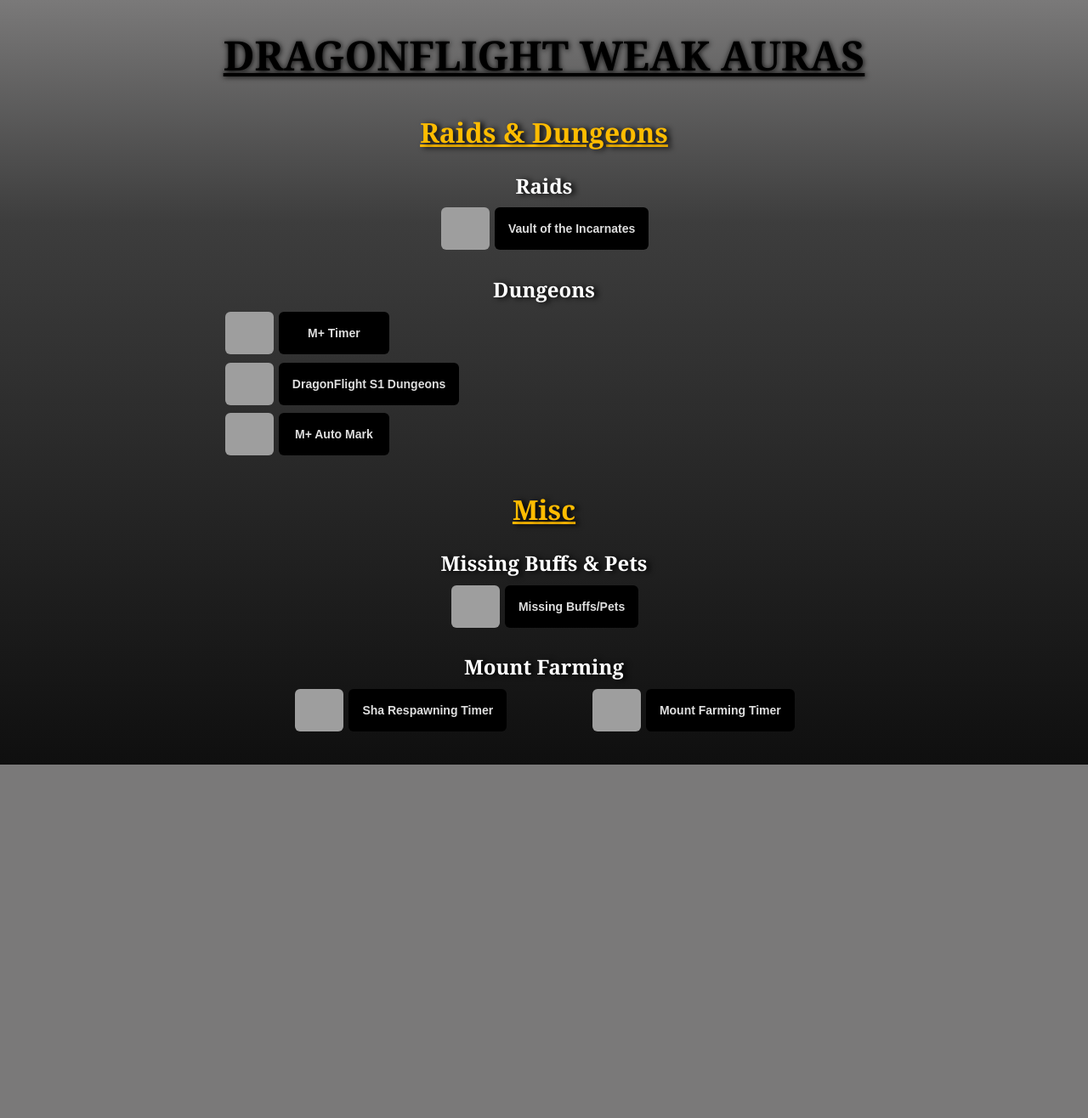
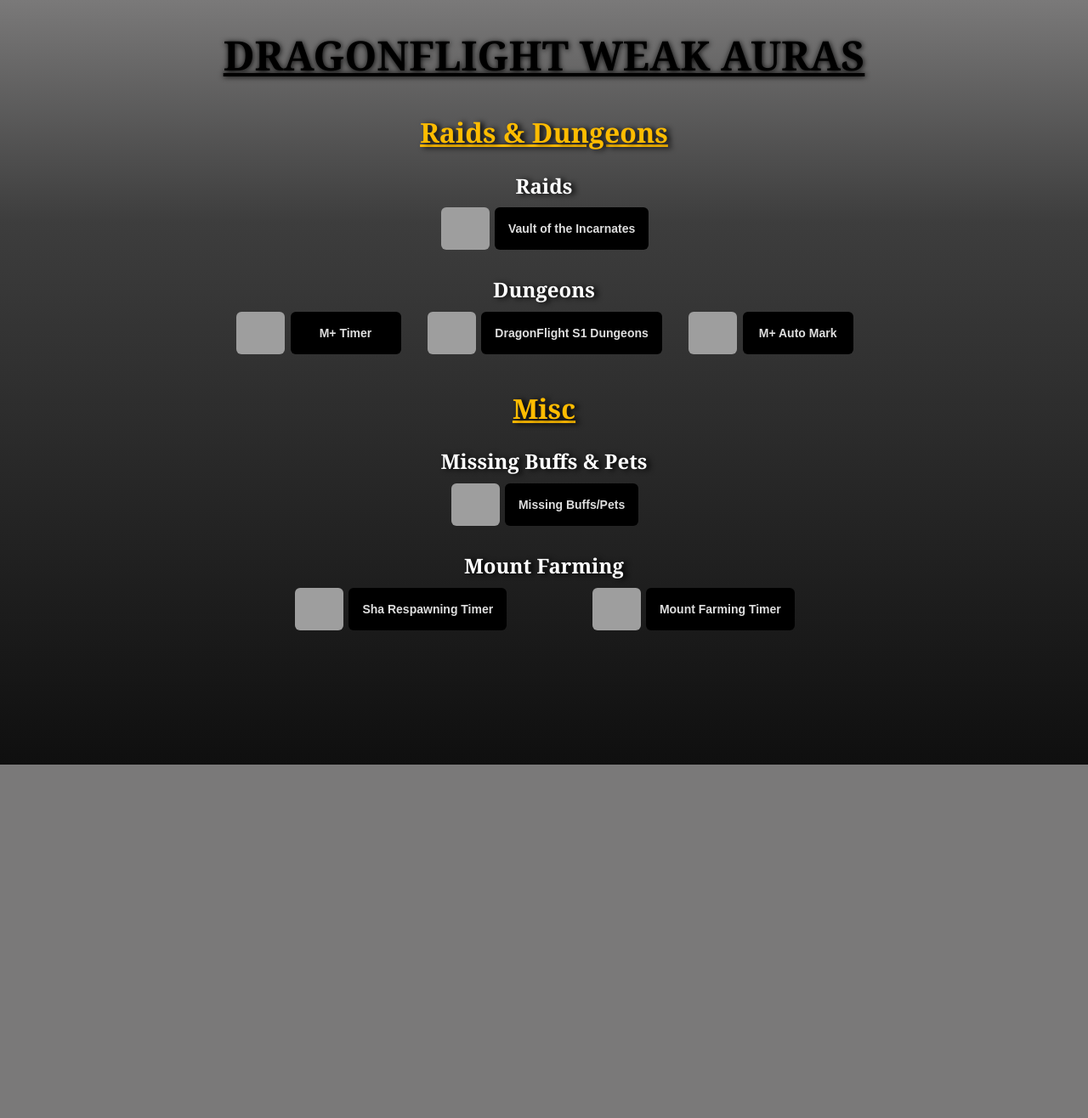
Before and after one commit to SEguild/seguild.github.io, a Jekyll site: the page wa/weakauras.html, which Jekyll copies as it is, in a window 1280 px wide. Shown: the whole page at 85% size. Built offline with Jekyll 4.4.1, drawn with Linux system fonts in a browser that asks for light colours; after the commit the page ends 1197 px from its top, so only the background shows below that; grey boxes are pictures that could not be loaded.

Commit message:
fixed missing div

```diff
--- a/wa/weakauras.html
+++ b/wa/weakauras.html
@@ -30,6 +30,7 @@
                     </span>
                 </div>
                 <h2 class="centerItem">Dungeons</h2>
+                <div class="flexContainerRow">
                     <span class="wago wagoEmbed">
                         <a href="https://wago.io/M+Timer"
                             ><img
@@ -63,6 +64,7 @@
                             <div class="wagoName">M+ Auto Mark</div>
                         </button>
                     </span>
+                </div>
                 <h1 class="centerItem"><u>Misc</u></h1>
                 <h2 class="centerItem">Missing Buffs & Pets</h2>
                 <div class="flexContainerRow">
```
Lines whose indentation alone changed are shown as unchanged.
